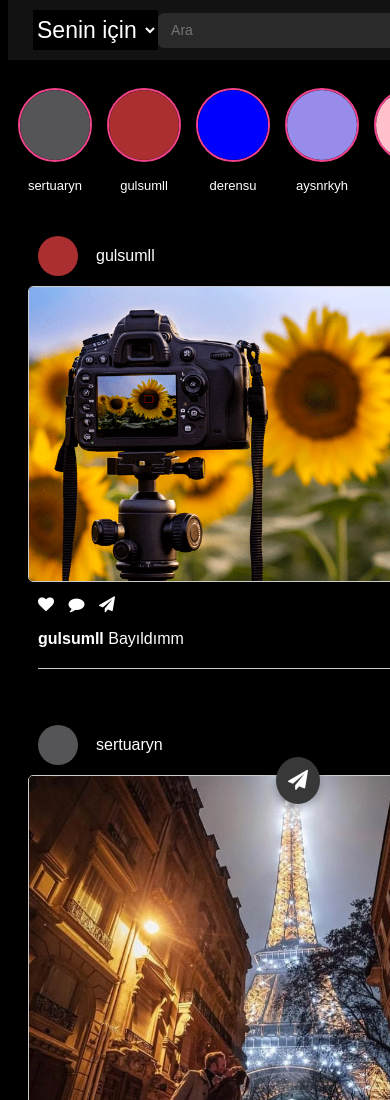
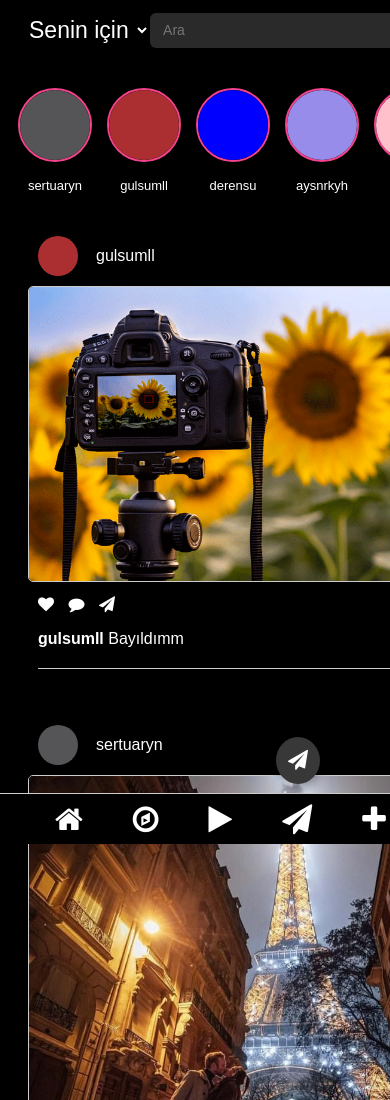
Before and after one commit to beyzakoc2/instagram-clone, a plain HTML site: page website.html in a window 390 px wide. Shown: the top 1100 px of the page. Drawn offline with Linux system fonts and the light colour scheme.

Commit message:
finished, to be checked

```diff
--- a/website.css
+++ b/website.css
@@ -31,6 +31,23 @@ body{
   transition: background 0.2s;
 }
 .main-item:hover {
+  background-color: #1a1a1a;
+  border-radius: 10px;
+}
+.main-item-search, .main-item-notification {
+  display: flex;
+  align-items: center;
+  gap: 10px;
+  margin-bottom: 15px;
+  font-size: 20px;
+  cursor: pointer;
+  transition: background 0.2s;
+}
+.main-item-search:hover {
+  background-color: #1a1a1a;
+  border-radius: 10px;
+}
+.main-item-notification:hover {
   background-color: #1a1a1a;
   border-radius: 10px;
 }
@@ -221,7 +238,7 @@ p.comment{
 }
 .floating-message-btn {
   position: fixed;
-  bottom: 40px;
+  bottom: 60px;
   right: 70px;
   background-color: #383839;
   color: white;
@@ -253,12 +270,16 @@ p.comment{
   }
 
   .main-item span,
-  .main-item-more span {
+  .main-item-more span,
+  .main-item-notification span,
+  .main-item-search span {
     display: none;
   }
 
   .main-item,
-  .main-item-more {
+  .main-item-more,
+  .main-item-notification,
+  .main-item-search {
     justify-content: center;
   }
 
@@ -306,7 +327,10 @@ p.comment{
     margin-left: 100px;
   }
 
-  .main-item i {
+  .main-item i,
+  .main-item-search i,
+  .main-item-notification i,
+  .main-item-more i {
     font-size: 30px;
     padding: 10px;
   }
@@ -387,7 +411,7 @@ p.comment{
     display: none;
   }
 
-.story img {
+  .story img {
     width: 70px;
     height: 70px;
   }
@@ -416,11 +440,7 @@ p.comment{
     max-width: 530px;
   }
 
-  .container {
-    display: none;
-  }
-
-    .right-title {
+  .right-title {
     display: none;
   }
 
@@ -432,7 +452,7 @@ p.comment{
     border-radius: 50%;
   }
 
-    .stories {
+  .stories {
     top: 70px;
     width: 100%;
     max-width: 600px;
@@ -463,13 +483,14 @@ p.comment{
     display: flex;
     position: fixed;
     top: 0;
+    left: 0;
     width: 100%;
     height: 60px;
-    background-color: #121212;
+    background-color: black;
     justify-content: space-between;
     align-items: center;
     padding: 0 15px;
-    z-index: 2;
+    z-index: 999;
     color: white;
     box-sizing: border-box;
   }
@@ -521,38 +542,123 @@ p.comment{
   }
 
   .navbar select:hover {
-    background-color: #2a2a2a;
+    background-color: #1e1e1e;
   }
-
-  .right
 
   .navbar option {
   background-color: #1e1e1e;
   color: white;
   font-size: 14px;
 }
+
+  .top-container {
+    position: fixed;
+    bottom: 0;
+    top: auto;
+    width: 100%;
+    height: 50px;
+    border-top: 1px solid #ccc;
+    border-right: none;
+    display: flex;
+    flex-direction: row;
+    align-items: center;
+    padding: 0;
+    z-index: 2;
+  }
+
+  .main-item {
+    display: flex;
+    justify-content: center;
+    align-items: center;
+    margin: 25px;
+    padding: 0;
+    cursor: pointer;
+  }
+
+  .main-item-more,
+  .main-item-search,
+  .main-item-notification {
+    display: none;
+  }
+
+  .main-item span, .main-item-more span {
+    display: none;
+  }
+
+  .ins, .main-item:last-child {
+    display: none;
+  }
+
+  .main-item:hover {
+    background-color: black;
+  }
+
+  .main-item i {
+    font-size: 30px;
+  }
+}
+@media(max-width:590px) {
+  .main-item {
+    justify-content: center;
+    align-items: center;
+    margin: 23px;
+    padding: 0;
+  }
+}
+
+@media(max-width:570px) {
+  .main-item {
+    justify-content: center;
+    align-items: center;
+    margin: 21px;
+    padding: 0;
+  }
+}
+
+@media(max-width:540px) {
+  .post {
+    width: 470px;
+  }
+  .main-item {
+    justify-content: center;
+    align-items: center;
+    margin: 19px;
+    padding: 0;
+  }
 }
 
 @media(max-width:530px) {
   .post {
-    width: 470px;
+    width: 460px;
+  }
+  .main-item {
+    justify-content: center;
+    align-items: center;
+    margin: 17px;
+    padding: 0;
   }
 }
 
 @media(max-width:520px) {
   .post {
-    width: 460px;
+    width: 450px;
+  }
+  .main-item {
+    justify-content: center;
+    align-items: center;
+    margin: 15px;
+    padding: 0;
   }
 }
 
 @media(max-width:510px) {
   .post {
-    width: 450px;
+    width: 440px;
   }
 }
 
-@media(max-width:500px) {
+@media(max-width:50px) {
   .post {
-    width: 440px;
+    width: 430px;
   }
 }
--- a/website.html
+++ b/website.html
@@ -11,11 +11,11 @@
         <div class="top-container">
             <div class="main-item"><h1 class="ins">𝓘𝓷𝓼𝓽𝓪𝓰𝓻𝓪𝓶</h1></div>
             <div class="main-item"><i class="fa fa-home"></i><span>Ana Sayfa</span></div>
-            <div class="main-item"><i class="fa fa-search"></i><span>Ara</span></div>
+            <div class="main-item-search"><i class="fa fa-search"></i><span>Ara</span></div>
             <div class="main-item"><i class="fa fa-compass"></i><span>Keşfet</span></div>
             <div class="main-item"><i class="fa fa-play"></i><span>Reels</span></div>
             <div class="main-item"><i class="fa fa-paper-plane"></i><span>Mesajlar</span></div>
-            <div class="main-item"><i class="fa fa-heart"></i><span>Bildirimler</span></div>
+            <div class="main-item-notification"><i class="fa fa-heart"></i><span>Bildirimler</span></div>
             <div class="main-item"><i class="fa fa-plus"></i><span>Oluştur</span></div>
             <div class="main-item"><i class="fa fa-user"></i><span>Profil</span></div>
             <div class="main-item-more"><i class="fa fa-bars"></i><span>Daha fazla</span></div>
```
